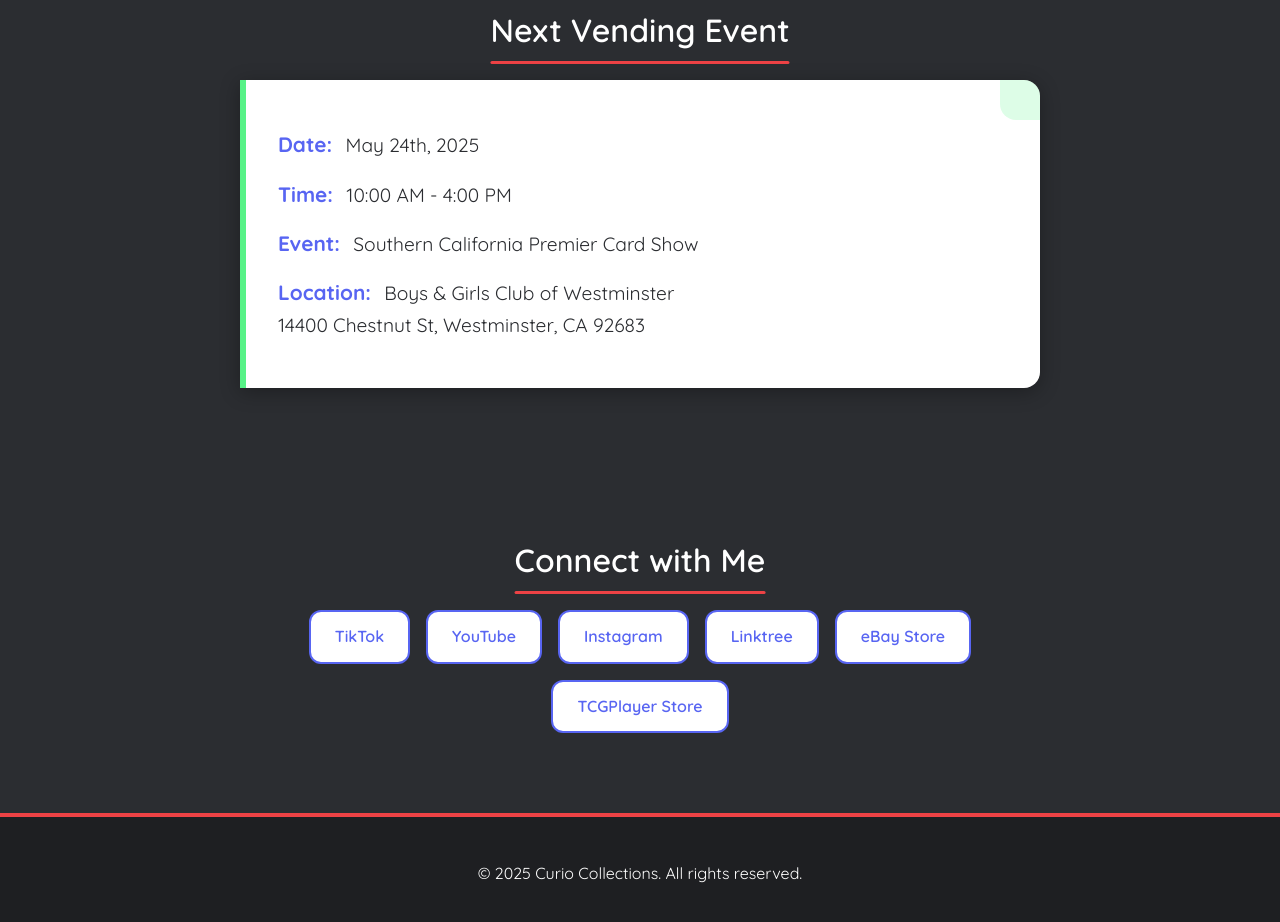
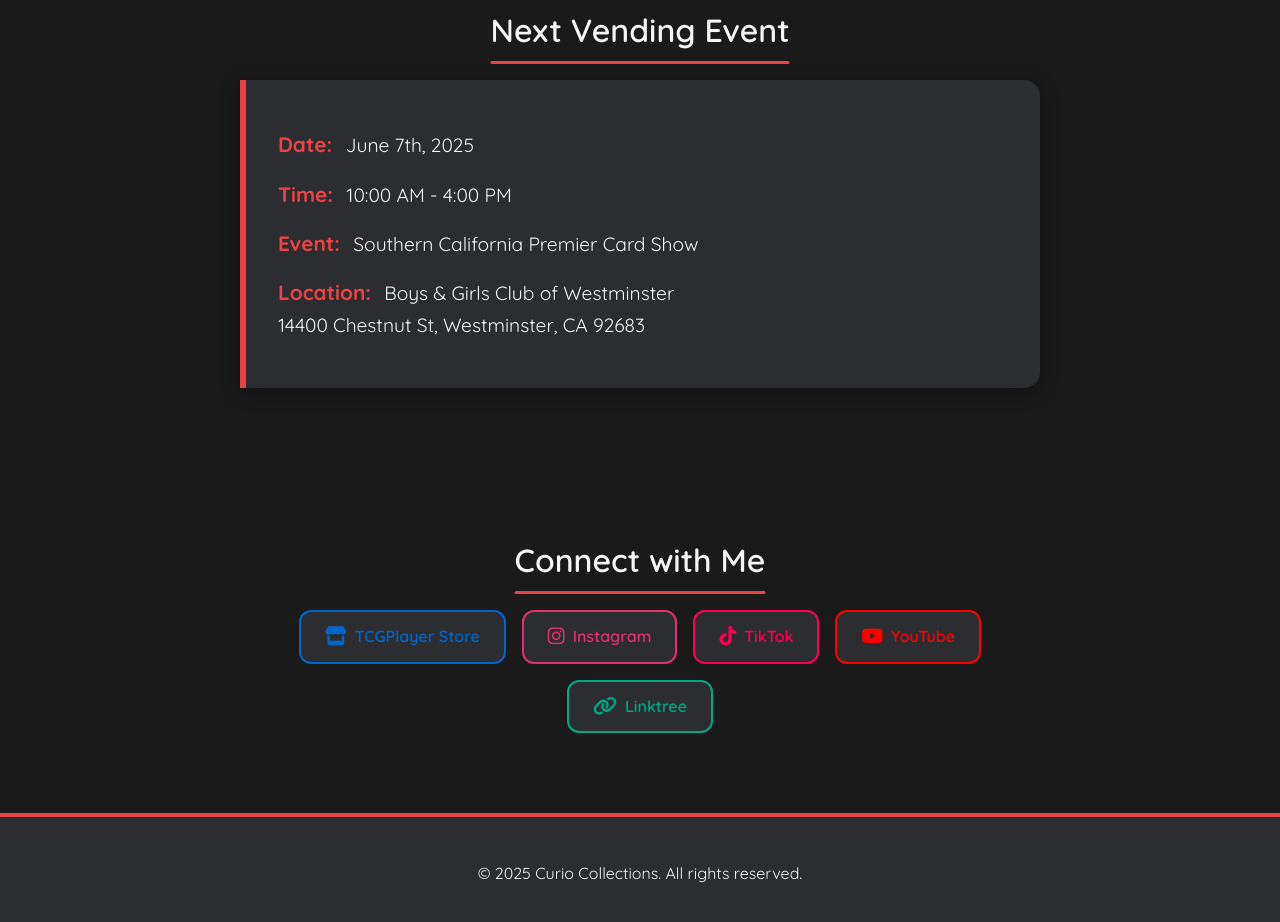
Before and after one commit to JonHPC/curio-collections, a plain HTML site: page index.html in a window 1280 px wide. Shown: the part 300-1222 px from the top of the page. Drawn offline with Linux system fonts and the light colour scheme.

Commit message:
Update with June 7th 2025 vending show and colors

```diff
--- a/index.html
+++ b/index.html
@@ -5,28 +5,31 @@
   <meta name="viewport" content="width=device-width, initial-scale=1.0" />
   <title>Curio Collections</title>
   <link href="https://fonts.googleapis.com/css2?family=Quicksand:wght@400;600;700&display=swap" rel="stylesheet">
+  <link rel="stylesheet" href="https://cdnjs.cloudflare.com/ajax/libs/font-awesome/6.5.1/css/all.min.css">
   <style>
     :root {
       --pokemon-red: #ed4245;
-      --pokemon-blue: #5865f2;
-      --pokemon-green: #57f287;
-      --pokemon-black: #2b2d31;
-      --pokemon-white: #ffffff;
+      --pokemon-black: #1a1a1a;
+      --pokemon-dark-gray: #2b2d31;
       --pokemon-light-gray: #f5f5f5;
-      --pokemon-gray: #e0e0e0;
+      --tcgplayer-blue: #0066cc;
+      --instagram-purple: #E1306C;
+      --tiktok-pink: #ff0050;
+      --youtube-red: #ff0000;
+      --linktree-green: #00a884;
     }
     body {
       margin: 0;
       font-family: 'Quicksand', sans-serif;
       background: var(--pokemon-black);
-      color: var(--pokemon-white);
+      color: var(--pokemon-light-gray);
       line-height: 1.6;
     }
     header {
       text-align: center;
       padding: 3rem 1rem;
-      background: #1e1f22;
-      color: var(--pokemon-white);
+      background: var(--pokemon-dark-gray);
+      color: var(--pokemon-light-gray);
       box-shadow: 0 2px 10px rgba(0, 0, 0, 0.2);
       position: relative;
     }
@@ -58,7 +61,7 @@
       margin: 0 auto;
     }
     .section h2 {
-      color: var(--pokemon-white);
+      color: var(--pokemon-light-gray);
       font-size: 2rem;
       margin-bottom: 1.5rem;
       text-align: center;
@@ -79,9 +82,9 @@
       border-radius: 3px;
     }
     .event-box {
-      background: var(--pokemon-white);
+      background: var(--pokemon-dark-gray);
       padding: 2rem;
-      border-left: 6px solid var(--pokemon-green);
+      border-left: 6px solid var(--pokemon-red);
       margin-bottom: 1.5rem;
       border-radius: 0 16px 16px 0;
       box-shadow: 0 4px 20px rgba(0, 0, 0, 0.3);
@@ -90,24 +93,13 @@
     .event-box p {
       margin: 1rem 0;
       font-size: 1.2rem;
-      color: var(--pokemon-black);
+      color: var(--pokemon-light-gray);
     }
     .event-box strong {
-      color: var(--pokemon-blue);
+      color: var(--pokemon-red);
       font-size: 1.3rem;
       display: inline-block;
       margin-right: 0.5rem;
-    }
-    .event-box::before {
-      content: '';
-      position: absolute;
-      top: 0;
-      right: 0;
-      width: 40px;
-      height: 40px;
-      background: var(--pokemon-green);
-      border-radius: 0 16px 0 16px;
-      opacity: 0.2;
     }
     .socials {
       display: flex;
@@ -116,27 +108,66 @@
       gap: 1rem;
     }
     .socials a {
-      display: inline-block;
+      display: inline-flex;
+      align-items: center;
+      gap: 0.5rem;
       padding: 0.75rem 1.5rem;
-      background: var(--pokemon-white);
-      color: var(--pokemon-blue);
+      background: var(--pokemon-dark-gray);
+      color: var(--pokemon-light-gray);
       text-decoration: none;
       border-radius: 12px;
       transition: all 0.3s ease;
-      border: 2px solid var(--pokemon-blue);
+      border: 2px solid transparent;
       font-weight: 600;
     }
-    .socials a:hover {
-      background: var(--pokemon-blue);
-      color: var(--pokemon-white);
-      transform: translateY(-2px);
-      box-shadow: 0 4px 12px rgba(88, 101, 242, 0.3);
+    .socials a i {
+      font-size: 1.2rem;
+    }
+    .socials a.tcgplayer {
+      border-color: var(--tcgplayer-blue);
+      color: var(--tcgplayer-blue);
+    }
+    .socials a.tcgplayer:hover {
+      background: var(--tcgplayer-blue);
+      color: white;
+    }
+    .socials a.instagram {
+      border-color: var(--instagram-purple);
+      color: var(--instagram-purple);
+    }
+    .socials a.instagram:hover {
+      background: var(--instagram-purple);
+      color: white;
+    }
+    .socials a.tiktok {
+      border-color: var(--tiktok-pink);
+      color: var(--tiktok-pink);
+    }
+    .socials a.tiktok:hover {
+      background: var(--tiktok-pink);
+      color: white;
+    }
+    .socials a.youtube {
+      border-color: var(--youtube-red);
+      color: var(--youtube-red);
+    }
+    .socials a.youtube:hover {
+      background: var(--youtube-red);
+      color: white;
+    }
+    .socials a.linktree {
+      border-color: var(--linktree-green);
+      color: var(--linktree-green);
+    }
+    .socials a.linktree:hover {
+      background: var(--linktree-green);
+      color: white;
     }
     footer {
       text-align: center;
       padding: 2rem 1rem;
-      background: #1e1f22;
-      color: var(--pokemon-white);
+      background: var(--pokemon-dark-gray);
+      color: var(--pokemon-light-gray);
       margin-top: 2rem;
       position: relative;
     }
@@ -162,6 +193,7 @@
       }
       .socials a {
         text-align: center;
+        justify-content: center;
       }
     }
   </style>
@@ -175,7 +207,7 @@
   <section class="section">
     <h2>Next Vending Event</h2>
     <div class="event-box">
-      <p><strong>Date:</strong> May 24th, 2025</p>
+      <p><strong>Date:</strong> June 7th, 2025</p>
       <p><strong>Time:</strong> 10:00 AM - 4:00 PM</p>
       <p><strong>Event:</strong> Southern California Premier Card Show</p>
       <p><strong>Location:</strong> Boys & Girls Club of Westminster<br/>14400 Chestnut St, Westminster, CA 92683</p>
@@ -185,12 +217,21 @@
   <section class="section">
     <h2>Connect with Me</h2>
     <div class="socials">
-      <a href="https://www.tiktok.com/@curiocollections" target="_blank">TikTok</a>
-      <a href="https://www.youtube.com/@curiocollections" target="_blank">YouTube</a>
-      <a href="https://www.instagram.com/curiocollections.pkmn" target="_blank">Instagram</a>
-      <a href="https://linktr.ee/curiocollections" target="_blank">Linktree</a>
-      <a href="https://www.ebay.com/usr/curiocollections" target="_blank">eBay Store</a>
-      <a href="https://www.tcgplayer.com/search/product/all?seller=curiocollections" target="_blank">TCGPlayer Store</a>
+      <a href="https://www.tcgplayer.com/search/product/all?seller=curiocollections" target="_blank" class="tcgplayer">
+        <i class="fas fa-store"></i>TCGPlayer Store
+      </a>
+      <a href="https://www.instagram.com/curiocollections.pkmn" target="_blank" class="instagram">
+        <i class="fab fa-instagram"></i>Instagram
+      </a>
+      <a href="https://www.tiktok.com/@curiocollections" target="_blank" class="tiktok">
+        <i class="fab fa-tiktok"></i>TikTok
+      </a>
+      <a href="https://www.youtube.com/@curiocollections" target="_blank" class="youtube">
+        <i class="fab fa-youtube"></i>YouTube
+      </a>
+      <a href="https://linktr.ee/curiocollections" target="_blank" class="linktree">
+        <i class="fas fa-link"></i>Linktree
+      </a>
     </div>
   </section>
 
```
